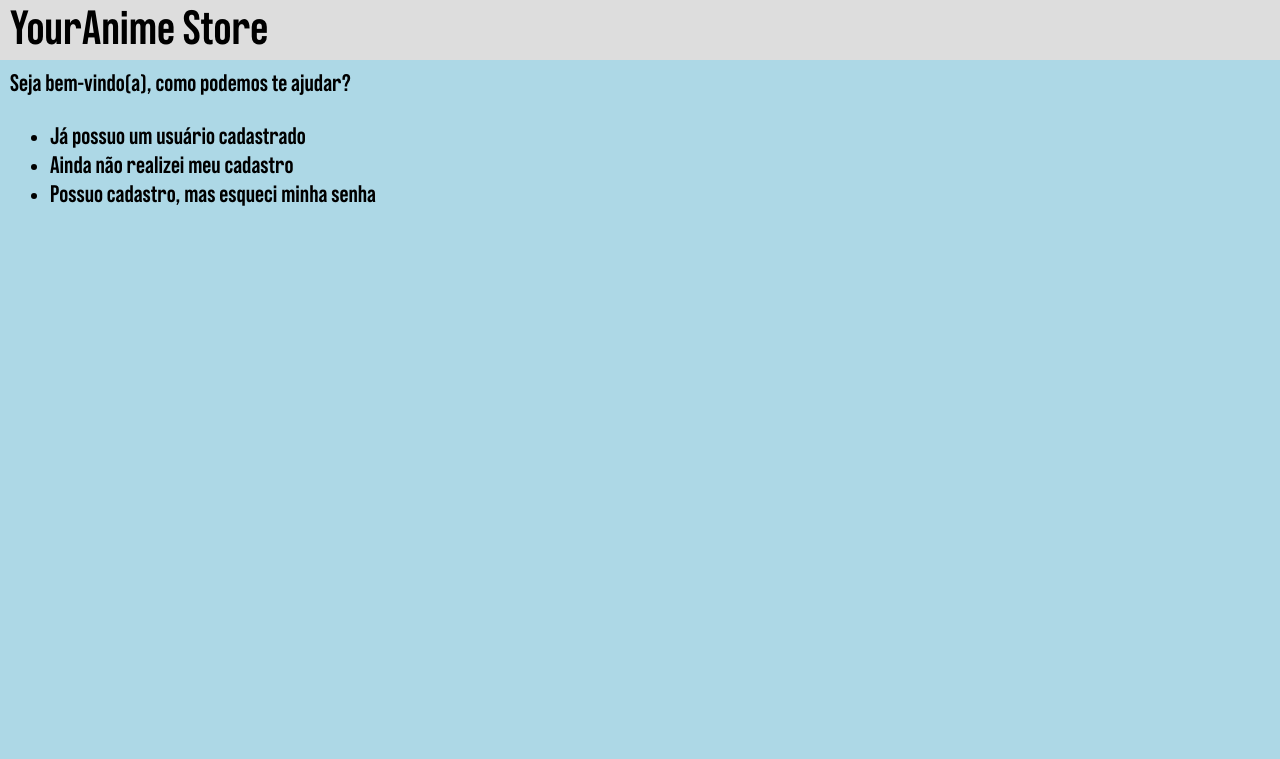
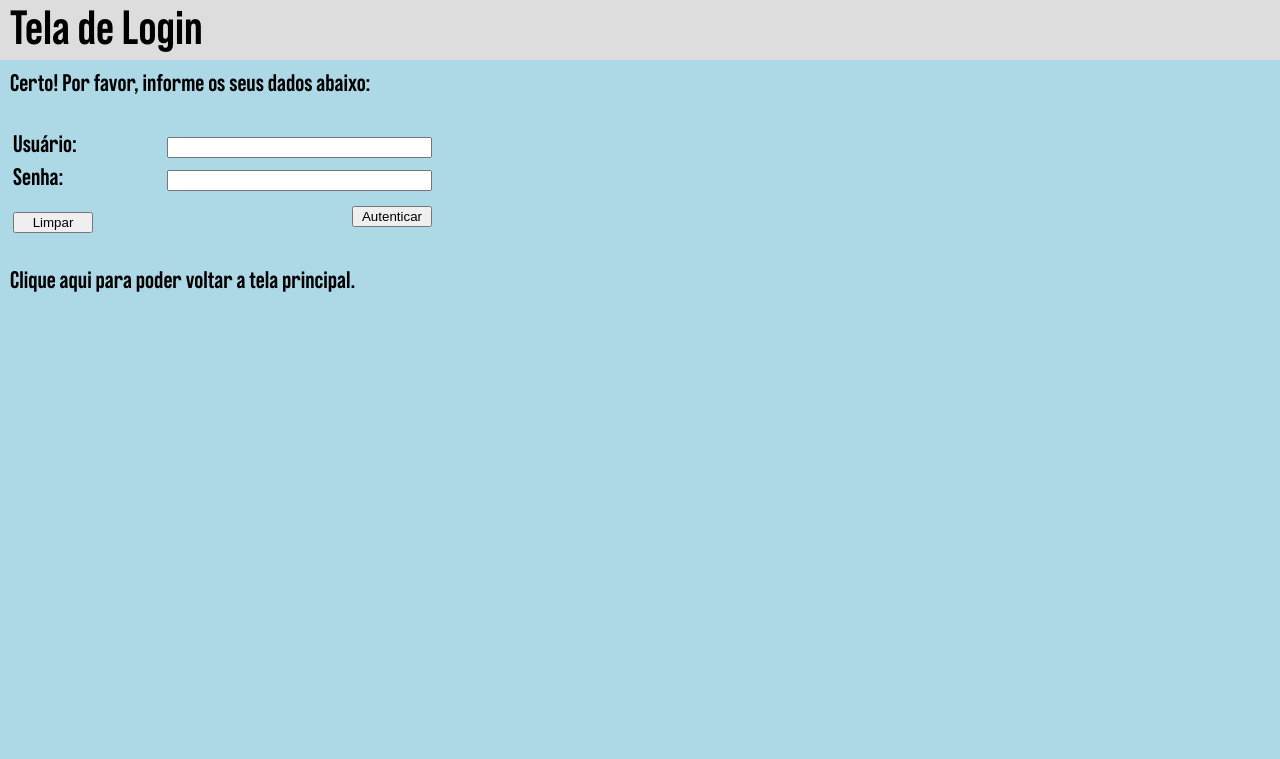
Before and after one commit to dumascarvalho/Y2019_YourAnime_Collection, a PHP site: page /index.php?pagina=autenticar in a window 1280 px wide. Shown: the top 759 px of the page. Run offline with PHP 8.4, Linux system fonts and the light colour scheme.

Commit message:
Implementado Autenticar Usuário

```diff
--- a/includes/header.php
+++ b/includes/header.php
@@ -5,6 +5,7 @@
 <head>
     <title><?php echo $titulo; ?></title>
     <link rel='stylesheet' type='text/css' media='screen' href='../styles/main.css'>
+    <script src='../scripts/main.js'></script>
 </head>
 
 <body>
--- a/index.php
+++ b/index.php
@@ -7,7 +7,11 @@ if (isset($_GET["pagina"])) {
     switch ($_GET["pagina"]) {
         case "cadastrar":
             $pagina = "cadastrarUsuario.php";
-            $titulo = "Cadastro";
+            $titulo = "Tela de Cadastro";
+            break;
+        case "autenticar":
+            $pagina = "realizarLogin.php";
+            $titulo = "Tela de Login";
             break;
         default:
             $pagina = "main.php";
--- a/pages/main.php
+++ b/pages/main.php
@@ -1,8 +1,8 @@
 <article>
     Seja bem-vindo(a), como podemos te ajudar?
     <ul>
-        <li><a href="index.php?pagina=autenticar">Já possuo um usuário cadastrado</a></li>
-        <li><a href="index.php?pagina=cadastrar">Ainda não realizei meu cadastro</a></li>
-        <li><a href="index.php?pagina=recuperar">Possuo cadastro, mas esqueci minha senha</a></li>
+        <li><a href="index.php?pagina=autenticar">Já possuo um usuário cadastrado;</a></li>
+        <li><a href="index.php?pagina=cadastrar">Ainda não realizei meu cadastro;</a></li>
+        <li><a href="index.php?pagina=recuperar">Possuo cadastro, mas esqueci minha senha.</a></li>
     </ul>
 </article>
--- /dev/null
+++ b/pages/realizarLogin.php
@@ -0,0 +1,53 @@
+<article>
+    <?php if (isset($_POST['submit'])) {
+        include("./includes/database.php");
+        $conexao = abrirConexao();
+
+        $usuario = $_POST['usuario'];
+        $senha = $_POST['senha'];
+
+        if (empty($usuario) or empty($senha)) {
+            echo "<script type='text/javascript'>retornarPagina();</script>";
+        }
+
+        $query = " SELECT * FROM usuario WHERE usuario = '$usuario' and senha = '$senha'";
+
+        $dados = mysqli_query($conexao, $query);
+        $linhas = mysqli_num_rows($dados);
+
+        if ($linhas == true) {
+            echo "Usuário autenticado com sucesso!";
+        } else {
+            echo "Usuário ou senha inválidos.";
+        }
+        fecharConexao($conexao);
+    } else {
+        ?>
+        Certo! Por favor, informe os seus dados abaixo:
+        <br><br>
+        <form method="POST">
+            <table>
+                <tr>
+                    <td style="width: 150px">Usuário: </td>
+                    <td><input type="text" name="usuario" size="30" value=""></td>
+                </tr>
+                <tr>
+                    <td>Senha: </td>
+                    <td><input type="password" name="senha" size="30" value=""></td>
+                </tr>
+                <tr>
+                    <td style="padding-top: 10px">
+                        <input type="reset" value="Limpar" style="width: 80px">
+                    </td>
+                    <td style="paddin g- top: 10px">
+                        <input type="submit" value="Autenticar" name="submit" style="width: 80px; float: right">
+                    </td>
+                </tr>
+            </table>
+        </form>
+
+        <?php
+        echo "<br><a href='index.php'>Clique aqui para poder voltar a tela principal.</a></li>";
+    }
+    ?>
+</article>
--- /dev/null
+++ b/scripts/main.js
@@ -0,0 +1,4 @@
+function retornarPagina() {
+    alert('Favor preencher todos os campos!');
+    history.go(-1);
+}
```
Also changed, not shown: pages/cadastrarUsuario.php (+11 -8 lines).
